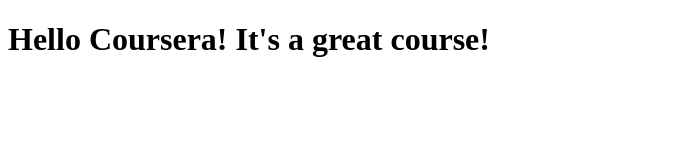
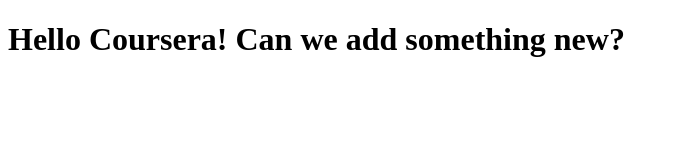
Before and after one commit to saadbari/coursera-test, a plain HTML site: page site/index.html in a window 1280 px wide. Shown: the whole page, without its empty margins (0-678 px from the left). Drawn offline with Linux system fonts and the light colour scheme.

Commit message:
my own change

```diff
--- a/site/index.html
+++ b/site/index.html
@@ -4,6 +4,6 @@
 	<title>Hello Coursera!</title>
 </head>
 <body>
-<H1>Hello Coursera! It's a great course!</H1>
+<H1>Hello Coursera! Can we add something new?</H1>
 </body>
 </html>
```
